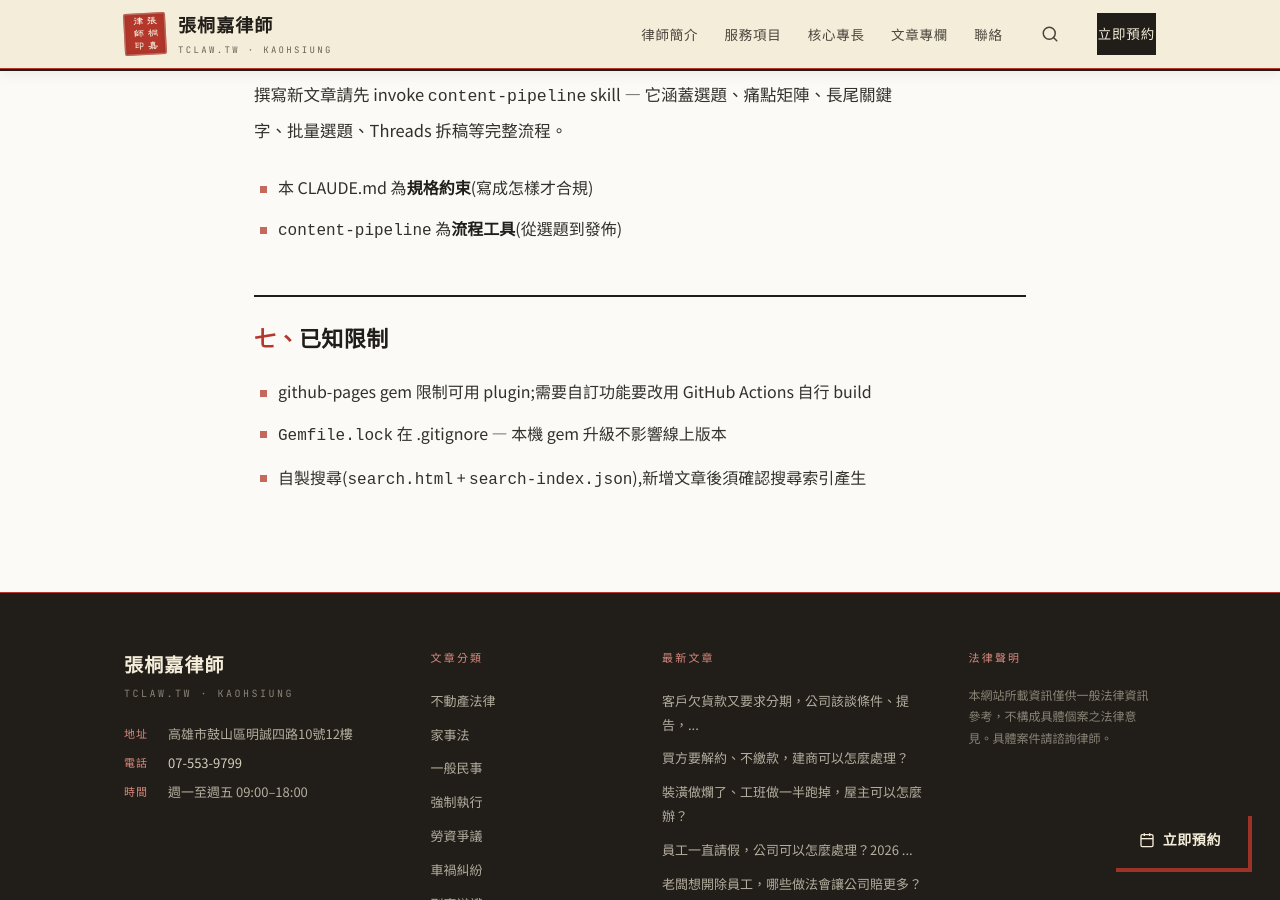
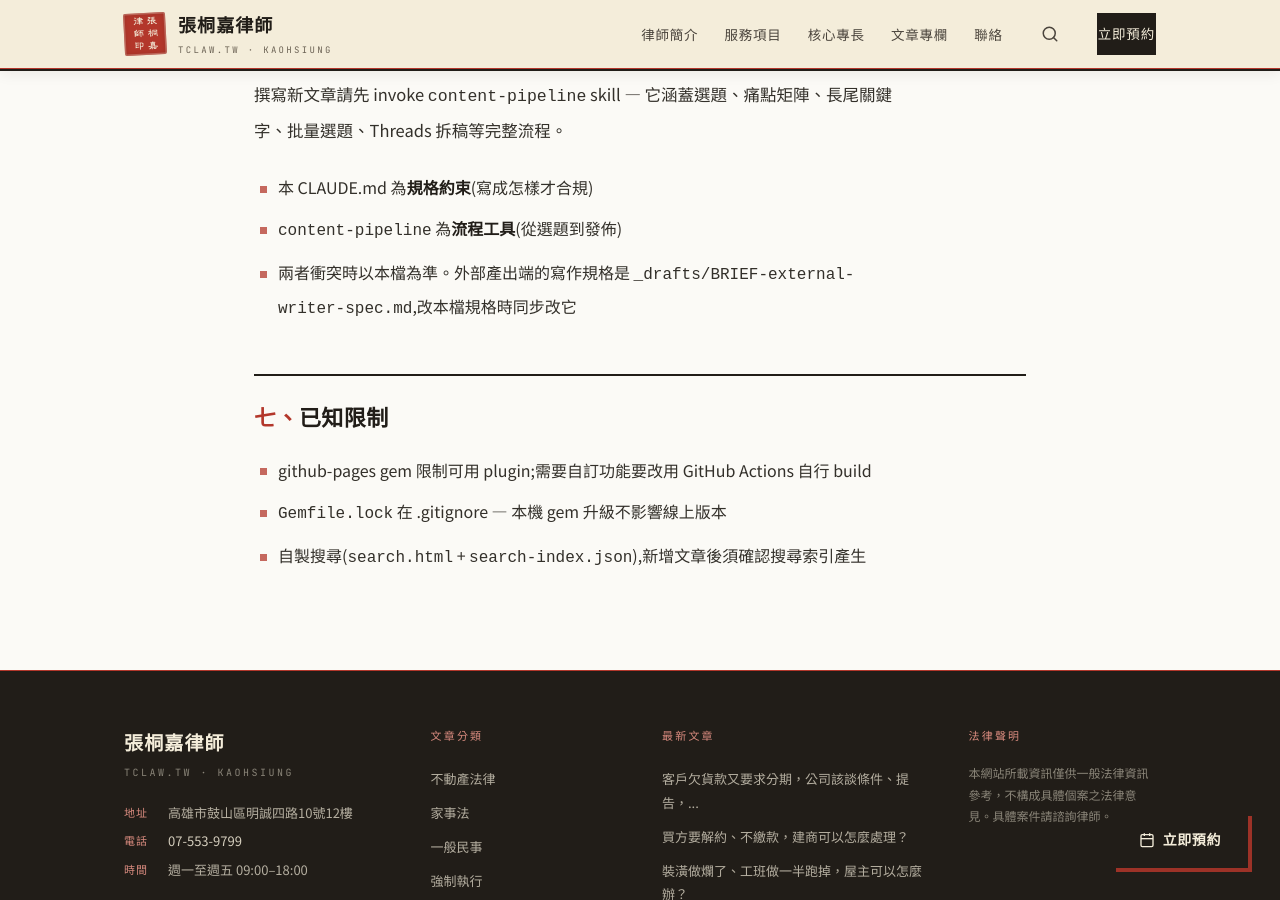
Before and after one commit to let0448/tclaw.tw, a Jekyll site: the page built from CLAUDE.md, in a window 1280 px wide and 900 px high, scrolled down 6353 px. Built offline with Jekyll 4.4.1, drawn with Linux system fonts in a browser that asks for light colours; our own code applies the rules of GitHub Pages for plain Markdown files.

Commit message:
docs: CLAUDE.md 註明規格優先序與 BRIEF 同步責任(content-pipeline B 版)
Co-Authored-By: Claude Opus 5.5 <noreply@anthropic.com>
Claude-Session: https://claude.ai/code/session_013AApfc26WQ9oWiwFbfEndg

```diff
--- a/CLAUDE.md
+++ b/CLAUDE.md
@@ -150,6 +150,7 @@ bundle exec jekyll serve    # http://127.0.0.1:4000
 撰寫新文章請先 invoke `content-pipeline` skill — 它涵蓋選題、痛點矩陣、長尾關鍵字、批量選題、Threads 拆稿等完整流程。
 - 本 CLAUDE.md 為**規格約束**(寫成怎樣才合規)
 - `content-pipeline` 為**流程工具**(從選題到發佈)
+- 兩者衝突時以本檔為準。外部產出端的寫作規格是 `_drafts/BRIEF-external-writer-spec.md`,改本檔規格時同步改它
 
 ## 已知限制
 - github-pages gem 限制可用 plugin;需要自訂功能要改用 GitHub Actions 自行 build
```
